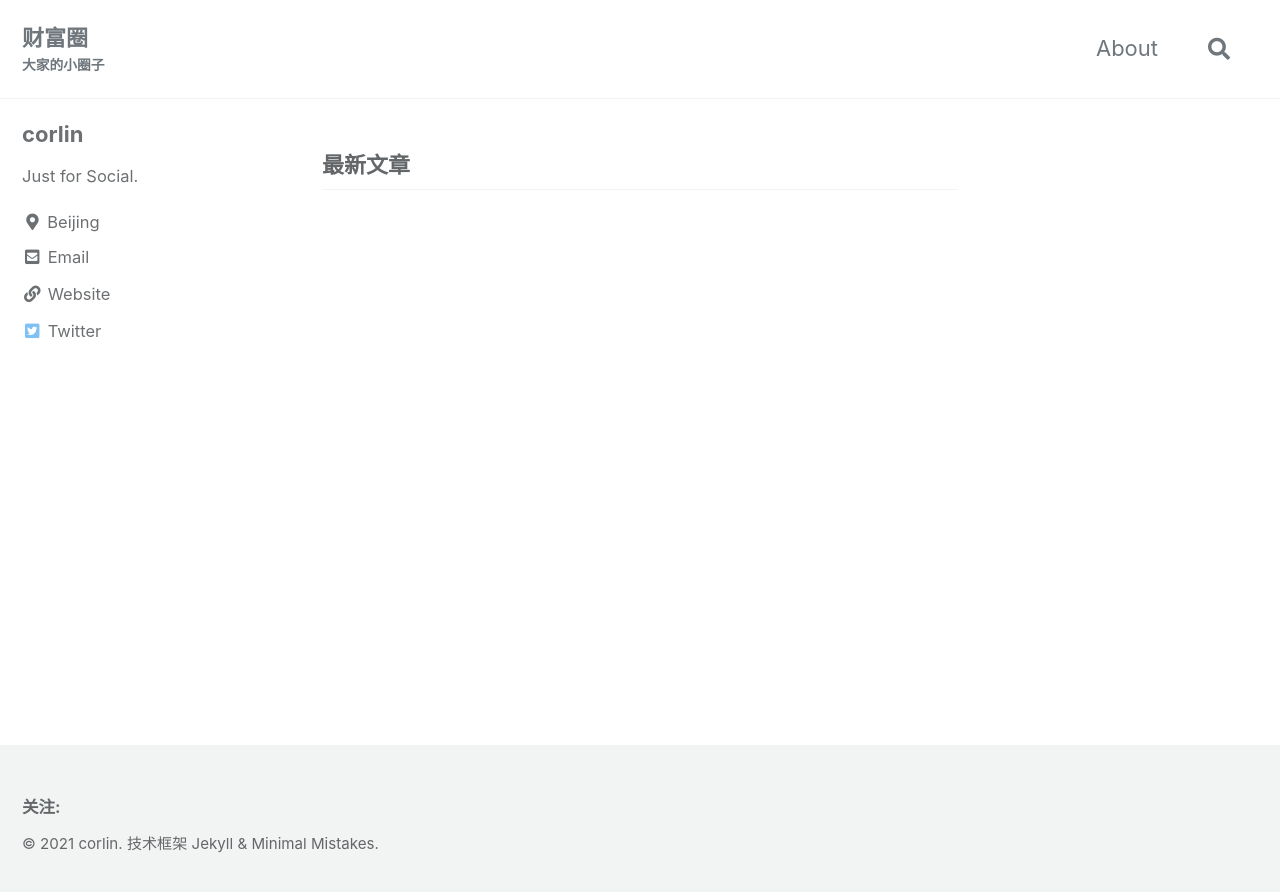
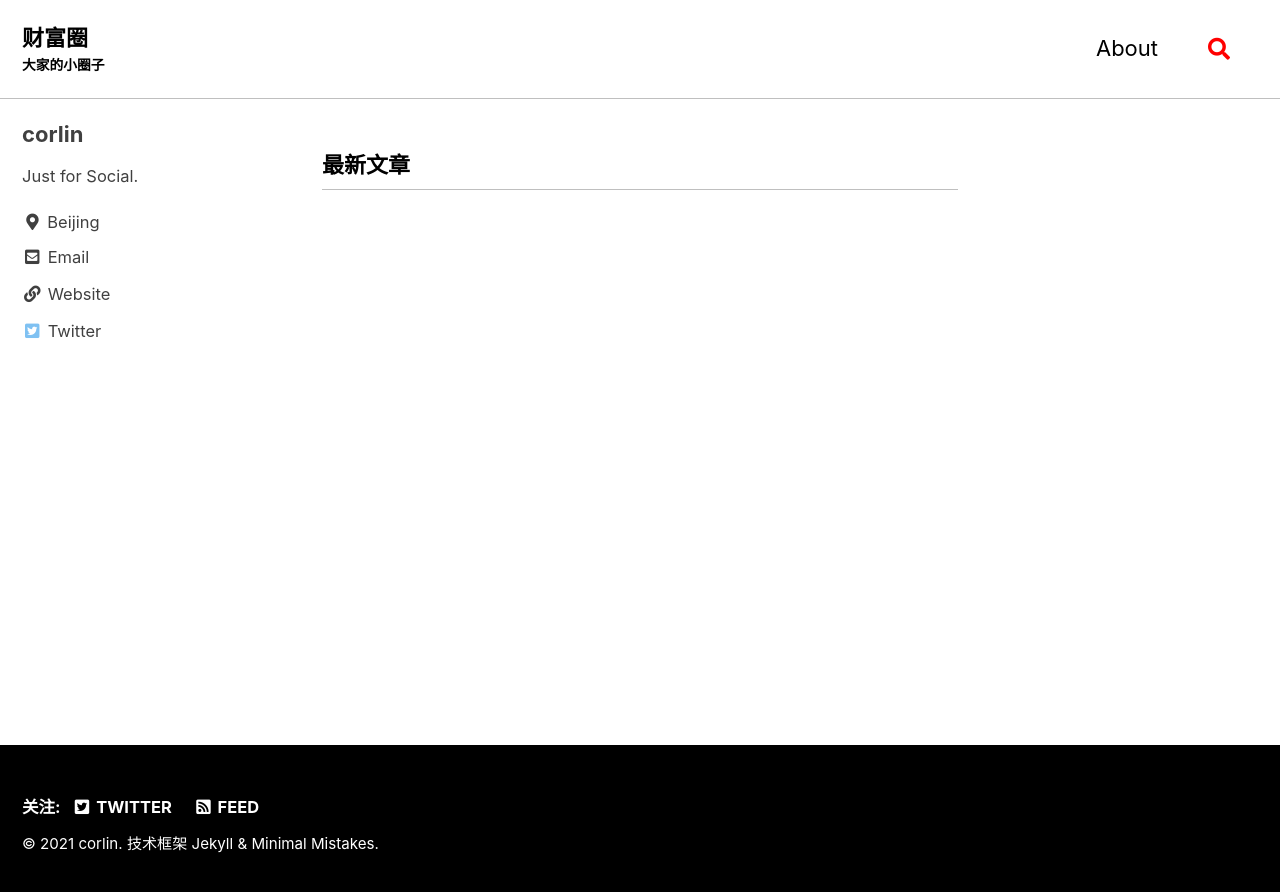
Before and after one commit to corlin/caifu, a Jekyll site: the page built from index.html, in a window 1280 px wide. Shown: the top 892 px of the page. Built offline with Jekyll 4.4.1, drawn with Linux system fonts in a browser that asks for light colours; cached includes are drawn as plain includes; the list of posts is cut into pages by our own code.

Commit message:
Update _config.yml

```diff
--- a/_config.yml
+++ b/_config.yml
@@ -12,7 +12,7 @@
 
 # theme                  : "minimal-mistakes-jekyll"
 # remote_theme           : "mmistakes/minimal-mistakes"
-minimal_mistakes_skin    : # "air", "aqua", "contrast", "dark", "dirt", "neon", "mint", "plum", "sunrise"
+minimal_mistakes_skin    : "contrast" # "air", "aqua", "contrast", "dark", "dirt", "neon", "mint", "plum", "sunrise"
 
 # Site Settings
 locale                   : "zh-CN"
@@ -58,7 +58,7 @@ reCaptcha:
   secret                 :
 atom_feed:
   path                   : # blank (default) uses feed.xml
-  hide                   : true # true, false (default)
+  hide                   : false # true, false (default)
 search                   : true # true, false (default)
 search_full_content      : true # true, false (default)
 search_provider          : # lunr (default), algolia, google
@@ -132,7 +132,7 @@ footer:
   links:
     - label: "Twitter"
       icon: "fab fa-fw fa-twitter-square"
-      # url:
+      url: "https://twitter.com/corlin"
     - label: "Facebook"
       icon: "fab fa-fw fa-facebook-square"
       # url:
@@ -285,6 +285,6 @@ defaults:
       layout: single
       author_profile: true
       read_time: true
-      comments: # true
+      comments: true
       share: true
       related: true
```
